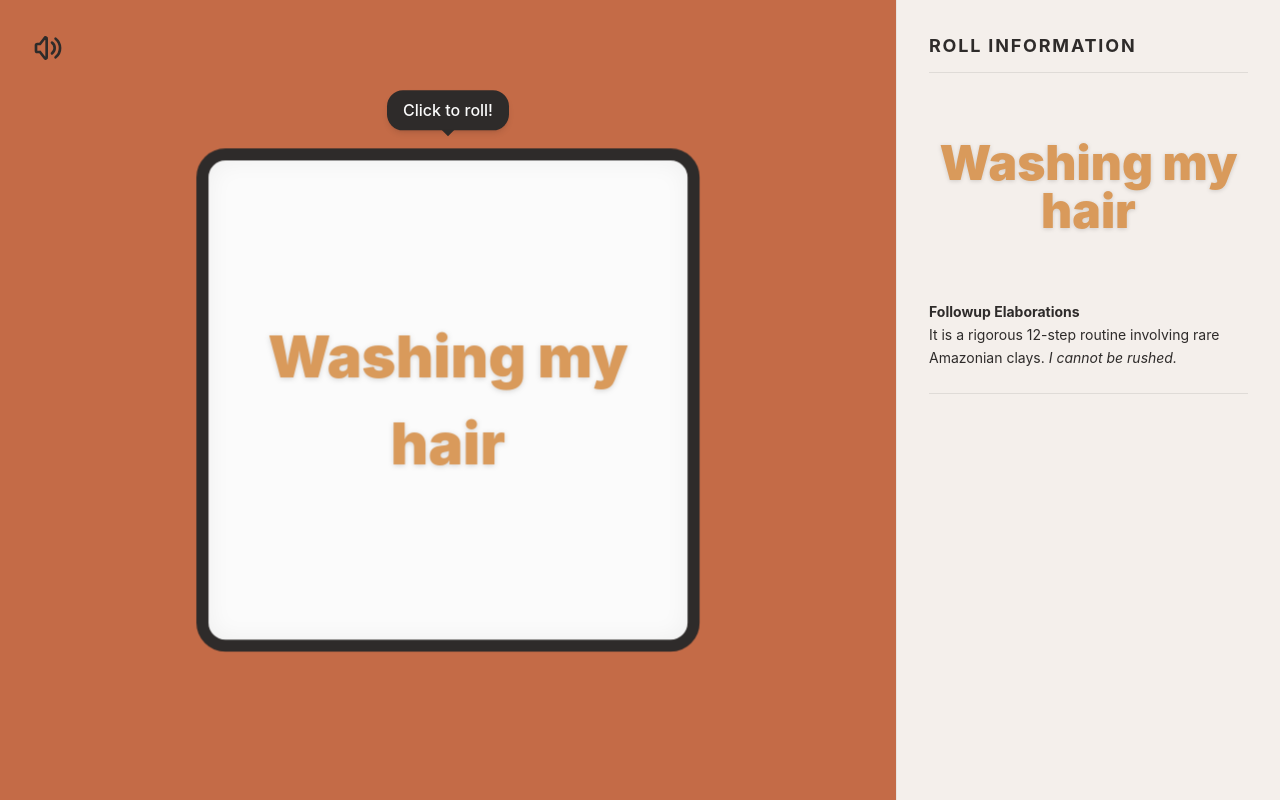
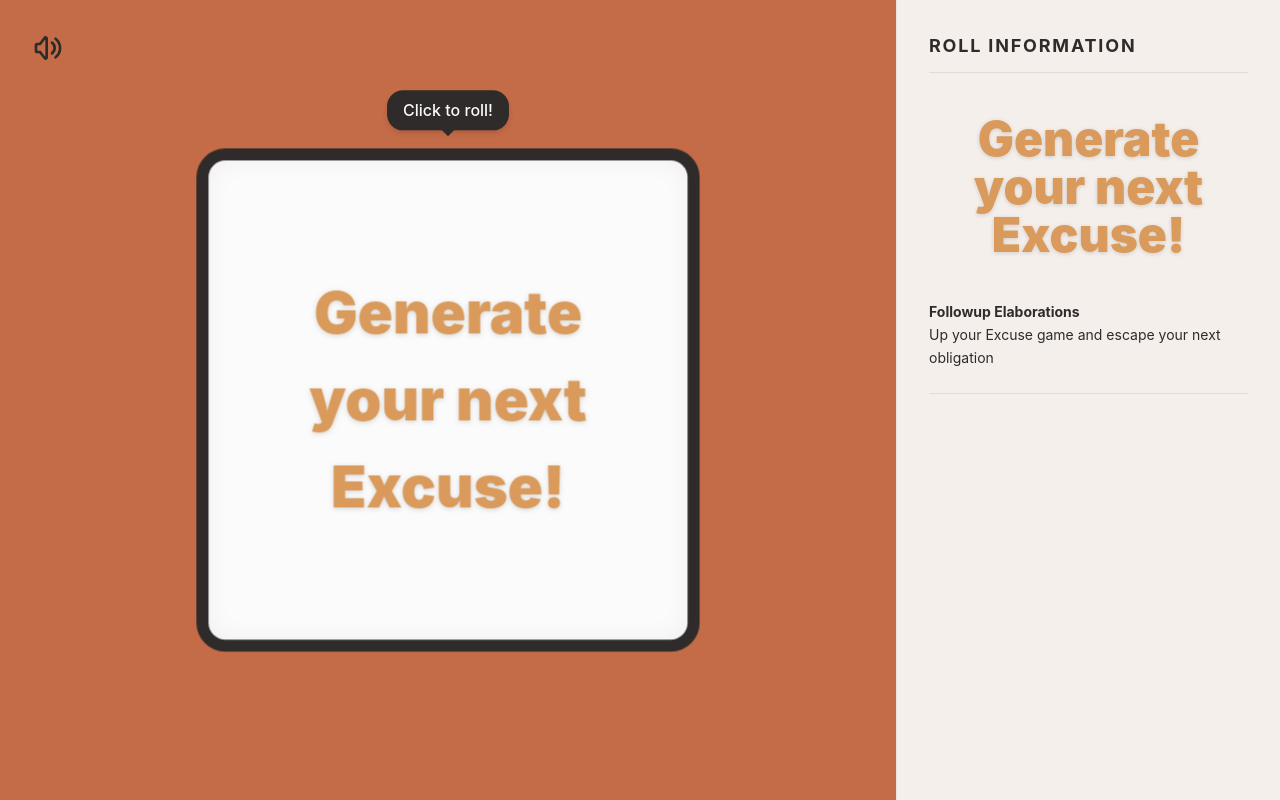
Before and after one commit to bryanhce/excuse-die, a React (Vite) app: page / in a window 1280 px wide. Built offline with nearby package versions, Linux system fonts and the light colour scheme; no server answers.

Commit message:
update landing excuse

```diff
--- a/src/components/Excuses.tsx
+++ b/src/components/Excuses.tsx
@@ -9,6 +9,12 @@ export interface Excuse {
 // TODO: add some validation to the dieText, need to be at least 1 word and max of 6 words
 
 export const EXCUSES: Excuse[] = [
+    {
+        // landing excuse
+        id: 0,
+        dieText: "Generate your next Excuse!",
+        elabText: "Up your Excuse game and escape your next obligation"
+    },
     {
         id: 1,
         dieText: "Dog's birthday",
--- a/src/context/DiceContext.tsx
+++ b/src/context/DiceContext.tsx
@@ -14,7 +14,7 @@ interface DiceContextType {
 const DiceContext = createContext<DiceContextType | null>(null);
 
 export const DiceProvider = ({ children }: { children: ReactNode }) => {
-    const [roll, setRoll] = useState(4);
+    const [roll, setRoll] = useState(1);
     const [isRolling, setIsRolling] = useState(false);
     const [isMuted, setIsMuted] = useState(false);
     const isRollingRef = useRef(false);
```
